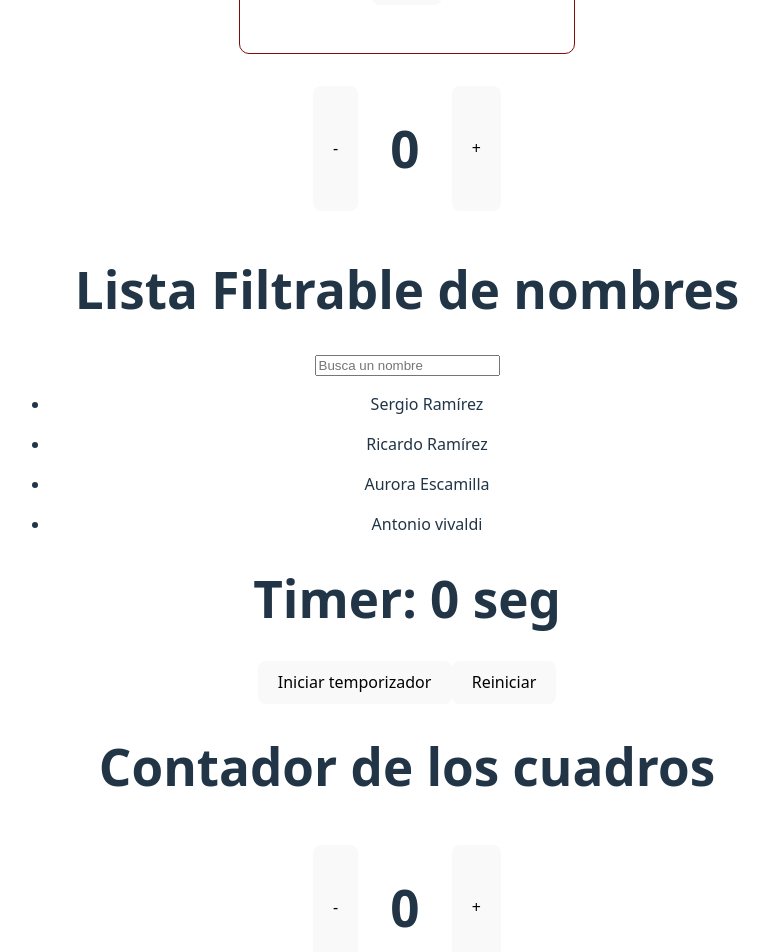
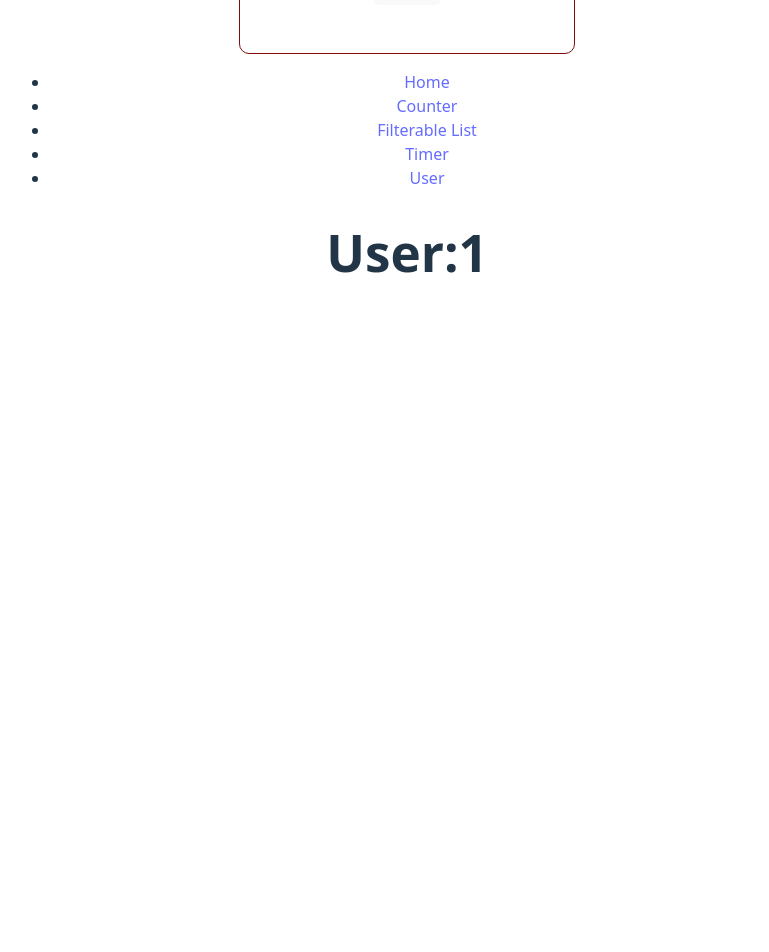
Before and after one commit to SergioRamz02/Module6-React, a React (Vite) app in the folder Clase1.1.-IntroReact/IntroReact/: page /User/1 in a window 1280 px wide. Shown: the part 1280-2232 px from the top of the page, without its empty margins (233-1002 px from the left). After the commit the page ends 1627 px from the top, so only its background shows below. Built offline with nearby package versions, Linux system fonts and the light colour scheme.

Commit message:
feat: Clase 7: Manejo de Rutas

```diff
--- a/Clase1.1.-IntroReact/IntroReact/package.json
+++ b/Clase1.1.-IntroReact/IntroReact/package.json
@@ -11,7 +11,8 @@
   },
   "dependencies": {
     "react": "^19.1.0",
-    "react-dom": "^19.1.0"
+    "react-dom": "^19.1.0",
+    "react-router-dom": "^7.6.2"
   },
   "devDependencies": {
     "@eslint/js": "^9.25.0",
--- a/Clase1.1.-IntroReact/IntroReact/src/App.jsx
+++ b/Clase1.1.-IntroReact/IntroReact/src/App.jsx
@@ -1,5 +1,6 @@
 import './App.css'
 import { useState } from 'react';
+import {BrowserRouter, Routes, Route} from 'react-router-dom';
 import Card from './Components/Card'
 import Counter from './Components/Counter';
 import FilterableList from './Components/FilterableList';
@@ -9,6 +10,9 @@ import SquareContainer from './Components/SquareContainer';
 import FocusInput from './Components/FocusInput';
 import Parent from './Components/UseCallbackExample';
 import ContadorReducer from './Components/ContadorReducer';
+import Nav from './Components/Nav';
+import User from './Components/User';
+
 
 const alt = "cat-image";
 
@@ -21,6 +25,7 @@ function App() {
 
   return (
     <>
+    <BrowserRouter>
       <h1>Este es mi primer componente:</h1>
       <Card
           src={"https://inaturalist-open-data.s3.amazonaws.com/photos/129658776/original.jpg"}
@@ -37,19 +42,17 @@ function App() {
           alt={alt}
           text={"Gato 3"}
       />
-      <Counter counter={counter} setCounter={setCounter}/>
-      <FilterableList />
-      <Timer />
-      <h1>Contador de los cuadros</h1>
-      <Counter counter={squareCounter} setCounter={setSquareCounter}/>
-      <SquareContainer>
-        {Array.from({ length: squareCounter }, (_, index) => (
-          <ConditionalSquare key={index} />
-        ))}
-      </SquareContainer>
-      <FocusInput />
-      <Parent></Parent>
-      <ContadorReducer />
+      <Nav/>
+
+      <Routes>
+        <Route path='/' element={function Home (){return(<h1>Hola</h1>)}}/>
+        <Route path='/Counter' element={<Counter counter={counter} setCounter={setCounter}/>} />
+        <Route path='/FilterableList' element={<FilterableList />} />
+        <Route path='/Timer' element={<Timer />} />
+        <Route path='/User/:userId' element={<User/>}></Route>
+      </Routes>
+
+    </BrowserRouter>
     </>
   )
 }
--- /dev/null
+++ b/Clase1.1.-IntroReact/IntroReact/src/Components/Nav.jsx
@@ -0,0 +1,25 @@
+import React from "react";
+import {Link} from 'react-router-dom';
+
+export default function Nav () {
+
+    return(
+        <ul>
+            <li>
+                <Link to={"/"}>Home</Link>
+            </li>
+            <li>
+                <Link to={"/Counter"}>Counter</Link>
+            </li>
+            <li>
+                <Link to={"/FilterableList"}>Filterable List</Link>
+            </li>
+            <li>
+                <Link to={"/Timer"}>Timer</Link>
+            </li>
+            <li>
+                <Link to={"/User/2"}>User</Link>
+            </li>
+        </ul>
+    )
+}
--- /dev/null
+++ b/Clase1.1.-IntroReact/IntroReact/src/Components/User.jsx
@@ -0,0 +1,11 @@
+import { useParams } from "react-router-dom";
+
+export default function User(){
+    let params = useParams();
+
+    return(
+        <h1>
+            User:{params.userId}
+        </h1>
+    );
+}
```
Also changed, not shown: 1 other file (tests, documents, lock files or other folders).
